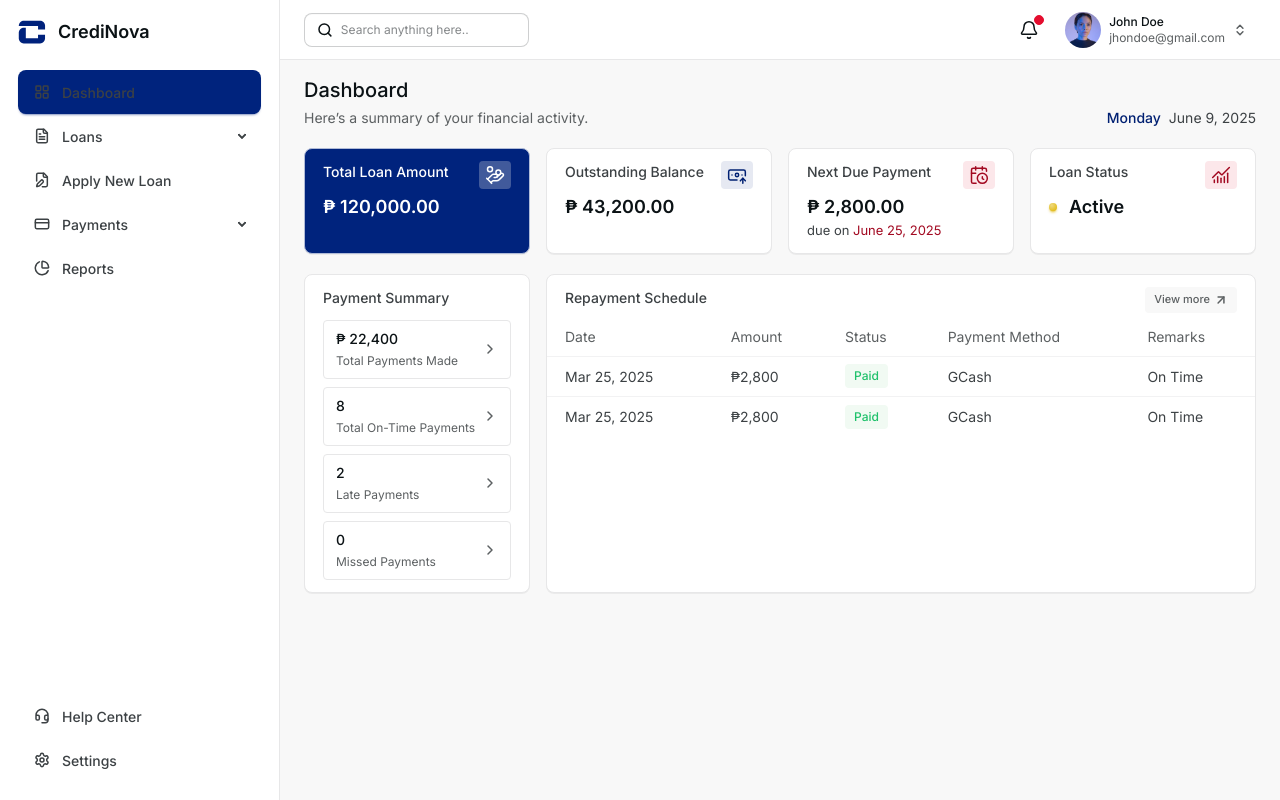
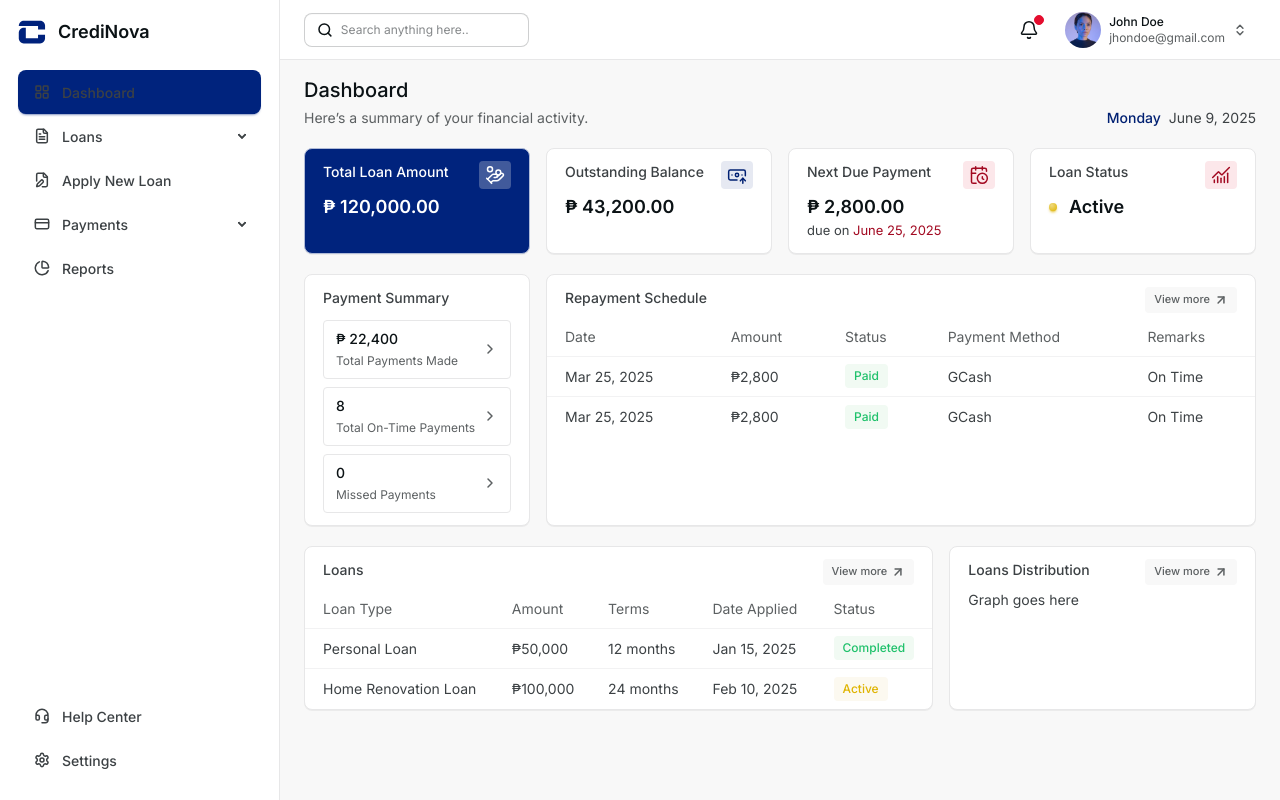
Before and after one commit to lyka-martinez/credi-nova, a React (Vite) app: page / in a window 1280 px wide. Built offline with nearby package versions, Linux system fonts and the light colour scheme.

Commit message:
complete loans table

```diff
--- a/src/pages/dashboard.tsx
+++ b/src/pages/dashboard.tsx
@@ -268,21 +268,6 @@ const Dashboard = () => {
                                     <div className="b-payment-summary-row hover:bg-secondary-600/60 rounded-sm border border-neutral-50 px-3 py-2 transition-colors duration-150">
                                         <div>
                                             <p className="text-sm font-medium text-neutral-500">
-                                                2
-                                            </p>
-                                            <span className="text-xs">
-                                                Late Payments
-                                            </span>
-                                        </div>
-
-                                        <div>
-                                            <ChevronRight className="b-chevron-animate w-[16px]" />
-                                        </div>
-                                    </div>
-
-                                    <div className="b-payment-summary-row hover:bg-secondary-600/60 rounded-sm border border-neutral-50 px-3 py-2 transition-colors duration-150">
-                                        <div>
-                                            <p className="text-sm font-medium text-neutral-500">
                                                 0
                                             </p>
                                             <span className="text-xs">
@@ -368,6 +353,94 @@ const Dashboard = () => {
                     </div>
 
                     {/* Loans */}
+                    <div className="grid grid-flow-row auto-rows-min gap-4 lg:grid-cols-3 xl:grid-cols-6">
+                        {/* Repayment Schedule Table */}
+                        <div className="d-card d-card-sm lg:d-card-md border border-neutral-50 bg-white text-neutral-400 shadow-2xs lg:col-span-2 lg:auto-cols-max lg:overflow-hidden xl:col-span-4">
+                            <div className="d-card-body gap-1 p-0!">
+                                <div className="d-card-title px-4 pt-3 lg:px-[18px]">
+                                    <p>Loans</p>
+
+                                    <button className="d-btn d-btn-ghost d-btn-xs bg-secondary-600/30 hover:bg-secondary-600/60 h-[26px] gap-1 rounded-sm px-2 font-medium text-neutral-300">
+                                        View more
+                                        <ArrowUpRight className="w-[14px]" />
+                                    </button>
+                                </div>
+
+                                <div className="overflow-x-auto">
+                                    <table className="d-table b-responsive-table">
+                                        <thead className="hidden md:table-header-group">
+                                            <tr>
+                                                <th>Loan Type</th>
+                                                <th>Amount</th>
+                                                <th>Terms</th>
+                                                <th>Date Applied</th>
+                                                <th>Status</th>
+                                            </tr>
+                                        </thead>
+                                        <tbody>
+                                            <tr className="hover:bg-secondary-600/60">
+                                                <td data-label="Loan Type">
+                                                    Personal Loan
+                                                </td>
+                                                <td data-label="Amount">
+                                                    ₱50,000
+                                                </td>
+                                                <td data-label="Terms">
+                                                    12 months
+                                                </td>
+                                                <td data-label="Date Applied">
+                                                    Jan 15, 2025
+                                                </td>
+                                                <td data-label="Status">
+                                                    <div className="d-badge d-badge-soft d-badge-success h-[24px] rounded-sm border-transparent px-2 text-xs">
+                                                        Completed
+                                                    </div>
+                                                </td>
+                                            </tr>
+                                            <tr className="hover:bg-secondary-600/60">
+                                                <td data-label="Loan Type">
+                                                    Home Renovation Loan
+                                                </td>
+                                                <td data-label="Amount">
+                                                    ₱100,000
+                                                </td>
+                                                <td data-label="Terms">
+                                                    24 months
+                                                </td>
+                                                <td data-label="Date Applied">
+                                                    Feb 10, 2025
+                                                </td>
+                                                <td data-label="Status">
+                                                    <div className="d-badge d-badge-soft d-badge-warning h-[24px] rounded-sm border-transparent px-2 text-xs">
+                                                        Active
+                                                    </div>
+                                                </td>
+                                            </tr>
+                                        </tbody>
+                                    </table>
+                                </div>
+                            </div>
+                        </div>
+
+                        <div className="d-card d-card-sm lg:d-card-md border border-neutral-50 bg-white text-neutral-400 shadow-2xs lg:col-span-1 xl:col-span-2">
+                            <div className="d-card-body gap-1">
+                                <div className="d-card-title">
+                                    <p>Loans Distribution</p>
+
+                                    <button className="d-btn d-btn-ghost d-btn-xs bg-secondary-600/30 hover:bg-secondary-600/60 h-[26px] gap-1 rounded-sm px-2 font-medium text-neutral-300">
+                                        View more
+                                        <ArrowUpRight className="w-[14px]" />
+                                    </button>
+                                </div>
+
+
+                                {/* Loan distribution Graph */}
+                                <div>
+                                    Graph goes here
+                                </div>
+                            </div>
+                        </div>
+                    </div>
                 </div>
             </div>
 
```
